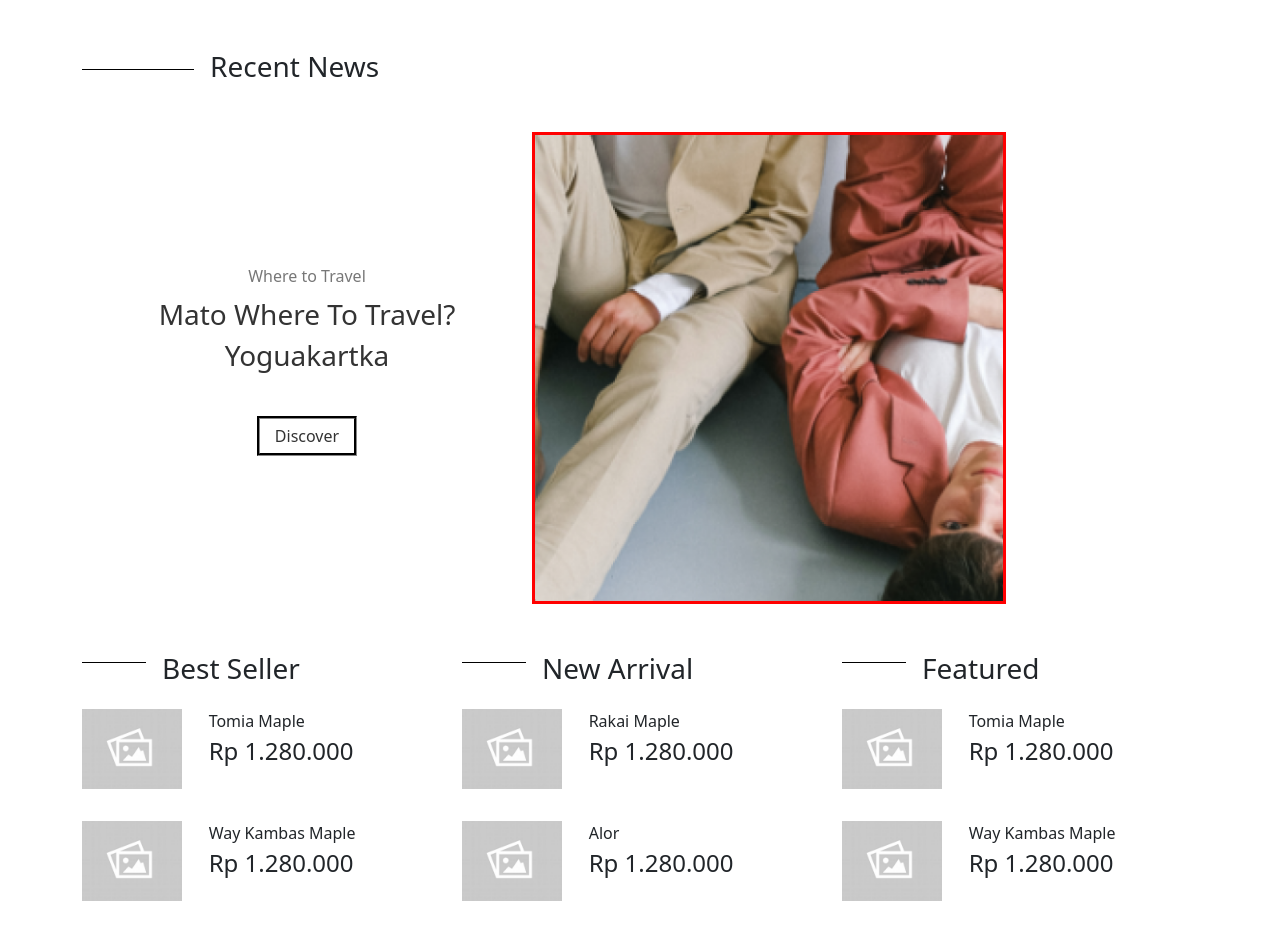
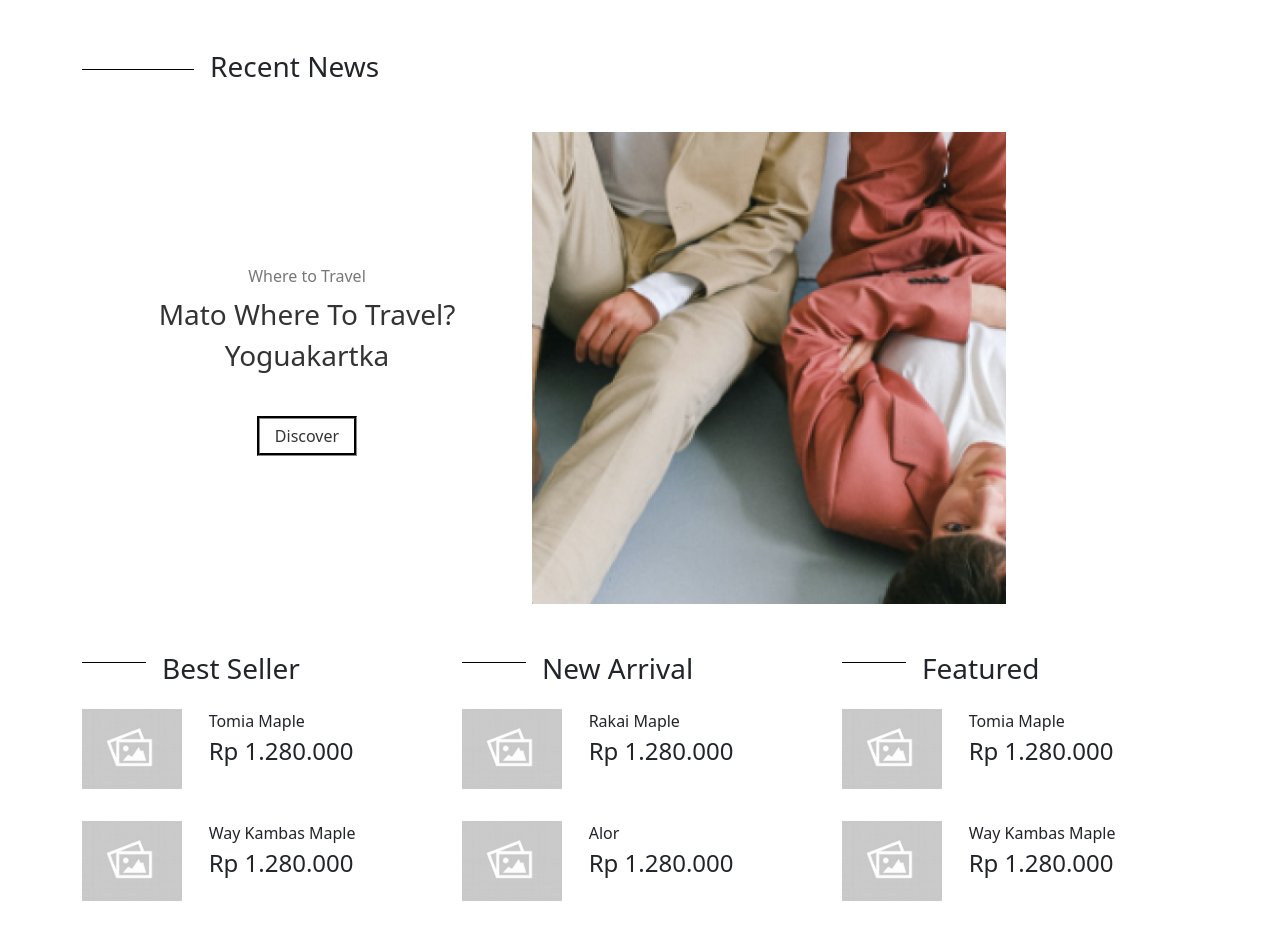
Before and after one commit to JovanaMiloshevska/LandingPage, a plain HTML site: page index.html in a window 1280 px wide. Shown: the part 1000-1932 px from the top of the page. Drawn offline with nearby package versions, Linux system fonts and the light colour scheme.

Commit message:
Add files via upload

```diff
--- a/style.css
+++ b/style.css
@@ -228,8 +228,6 @@ h6 {
   position: relative;
   width: 474px;
   max-width: 100%;
-  border-style: solid;
-  border-color: red;
   animation: imageAnimation;
   animation-duration: 5s;
 }
```
